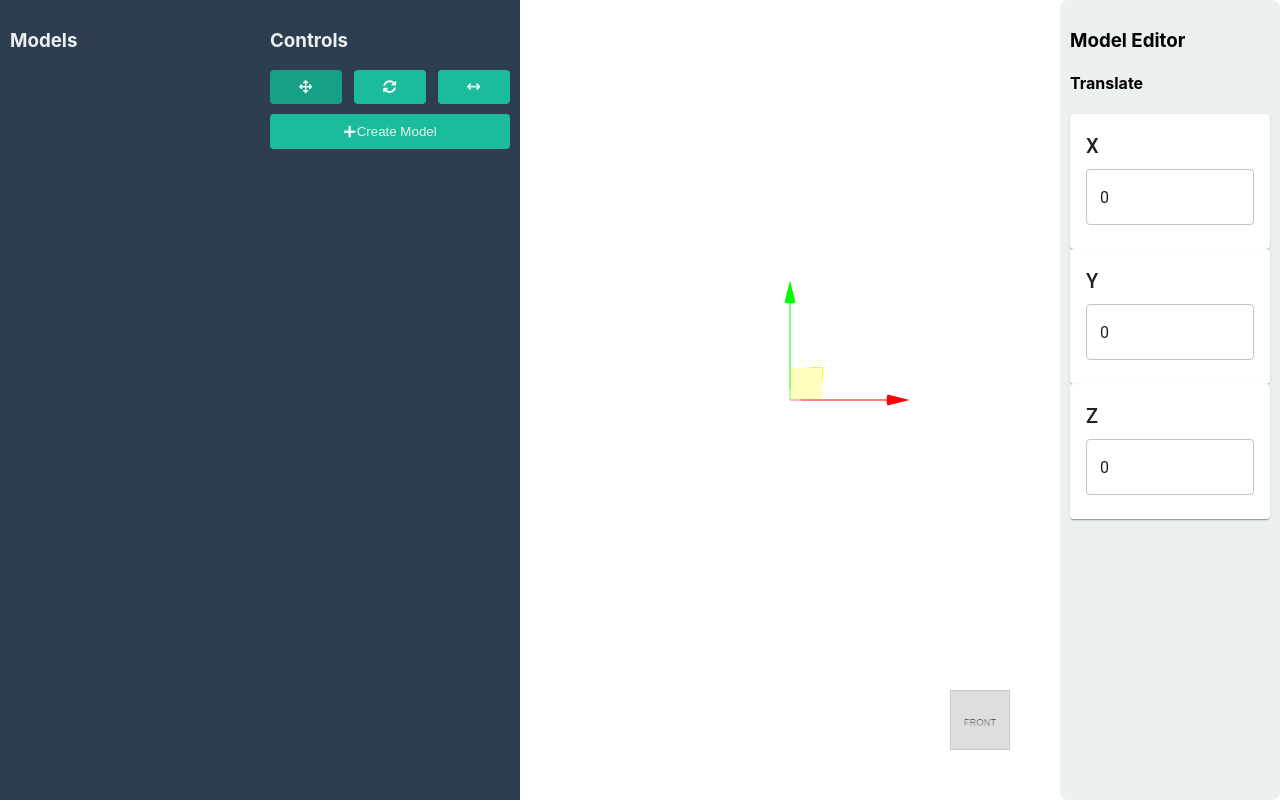
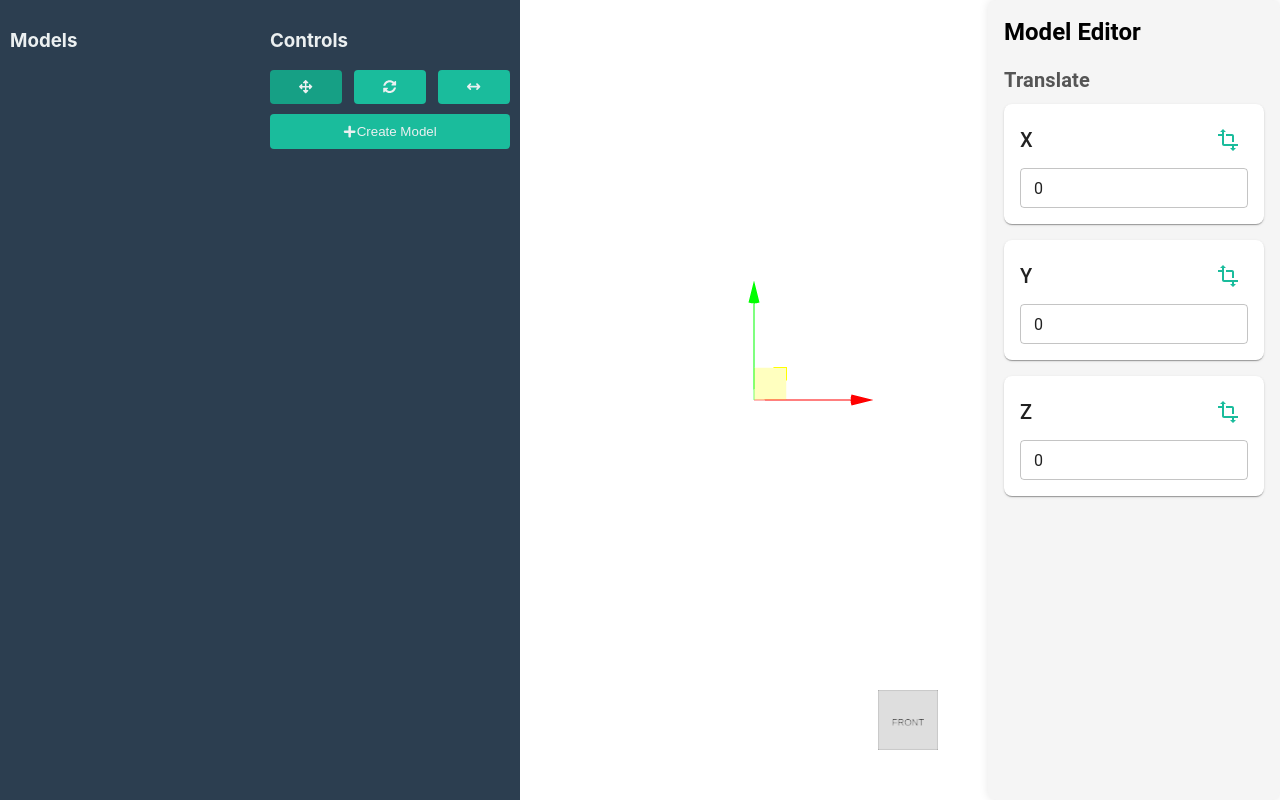
Before and after one commit to saifaldin14/Espada3D, a React (Create React App) app: page / in a window 1280 px wide. Built offline with nearby package versions, Linux system fonts and the light colour scheme.

Commit message:
Imrpove ModelEditor

```diff
--- a/package.json
+++ b/package.json
@@ -5,6 +5,7 @@
   "dependencies": {
     "@emotion/react": "^11.13.3",
     "@emotion/styled": "^11.13.0",
+    "@mui/icons-material": "^6.0.1",
     "@mui/material": "^6.0.1",
     "@react-three/drei": "^9.111.4",
     "@react-three/fiber": "^8.17.6",
@@ -18,6 +19,8 @@
     "@types/react-dom": "^18.3.0",
     "@types/react-icons": "^2.2.7",
     "@types/three": "^0.167.2",
+    "install": "^0.13.0",
+    "npm": "^10.8.3",
     "react": "^18.3.1",
     "react-dom": "^18.3.1",
     "react-icons": "^5.3.0",
--- a/src/components/ModelEditor.tsx
+++ b/src/components/ModelEditor.tsx
@@ -1,14 +1,23 @@
 import React, { useState, useEffect } from "react";
 import { useSelector, useDispatch } from "react-redux";
 import { updateModelTransform, Vector3Tuple } from "../store/slices/modelSlice";
-import { Card, CardContent, TextField, Typography } from "@mui/material";
+import {
+  Card,
+  CardContent,
+  TextField,
+  Typography,
+  Grid,
+  Box,
+  IconButton,
+} from "@mui/material";
+import { Transform } from "@mui/icons-material";
 
 const ModelEditor: React.FC = () => {
   const selectedModelId = useSelector(
     (state: any) => state.models.selectedModelId
   );
   const models = useSelector((state: any) => state.models.models);
-  const activeTool = useSelector((state: any) => state.ui.activeTool); // Get the active tool from Redux
+  const activeTool = useSelector((state: any) => state.ui.activeTool);
   const dispatch = useDispatch();
 
   const [position, setPosition] = useState<Vector3Tuple>([0, 0, 0]);
@@ -31,7 +40,7 @@ const ModelEditor: React.FC = () => {
     let newRotation: Vector3Tuple = [...rotation];
     let newScale: Vector3Tuple = [...scale];
 
-    if (isNaN(value)) value = 0; // Prevent NaN
+    if (isNaN(value)) value = 0;
 
     switch (activeTool) {
       case "translate":
@@ -61,20 +70,31 @@ const ModelEditor: React.FC = () => {
   };
 
   return (
-    <div style={styles.editor}>
-      <h3>Model Editor</h3>
+    <Box sx={styles.editor}>
+      <Typography variant="h5" sx={styles.title}>
+        Model Editor
+      </Typography>
 
-      <div style={styles.controlGroup}>
-        <h4>{activeTool?.charAt(0).toUpperCase() + activeTool?.slice(1)}</h4>
+      <Typography variant="h6" sx={styles.subTitle}>
+        {activeTool
+          ? activeTool.charAt(0).toUpperCase() + activeTool.slice(1)
+          : ""}
+      </Typography>
+
+      <Grid container spacing={2}>
         {["X", "Y", "Z"].map((axis, i) => (
-          <div key={i}>
-            <Card>
-              <CardContent>
-                <Typography gutterBottom variant="h6">
-                  {axis}
-                </Typography>
+          <Grid item xs={12} key={i}>
+            <Card sx={styles.card}>
+              <CardContent sx={styles.cardContent}>
+                <Box sx={styles.cardHeader}>
+                  <Typography variant="h6" component="div">
+                    {axis}
+                  </Typography>
+                  <IconButton sx={styles.iconButton}>
+                    <Transform />
+                  </IconButton>
+                </Box>
                 <TextField
-                  id="transform-value"
                   value={
                     activeTool === "translate"
                       ? position[i]
@@ -83,33 +103,57 @@ const ModelEditor: React.FC = () => {
                       : scale[i]
                   }
                   type="number"
+                  fullWidth
+                  variant="outlined"
+                  size="small"
                   onChange={(e) =>
                     handleTransformChange(i, parseFloat(e.target.value))
                   }
+                  sx={styles.textField}
                 />
               </CardContent>
             </Card>
-          </div>
+          </Grid>
         ))}
-      </div>
-    </div>
+      </Grid>
+    </Box>
   );
 };
 
 const styles = {
   editor: {
-    padding: "10px",
-    background: "#ecf0f1",
+    padding: "16px",
+    background: "#f5f5f5",
     borderRadius: "8px",
-    width: "200px",
+    width: "260px",
+    boxShadow: "0px 0px 10px rgba(0, 0, 0, 0.1)",
   },
-  controlGroup: {
-    marginBottom: "15px",
+  title: {
+    marginBottom: "16px",
+    fontWeight: "bold",
   },
-  control: {
+  subTitle: {
+    marginBottom: "8px",
+    fontWeight: "bold",
+    color: "#555",
+  },
+  card: {
+    background: "#ffffff",
+    borderRadius: "8px",
+  },
+  cardContent: {
+    paddingBottom: "16px !important",
+  },
+  cardHeader: {
     display: "flex",
+    alignItems: "center",
     justifyContent: "space-between",
-    marginBottom: "5px",
+  },
+  iconButton: {
+    color: "#1abc9c",
+  },
+  textField: {
+    marginTop: "8px",
   },
 };
 
```
Also changed, not shown: 1 other file (tests, documents, lock files or other folders).
